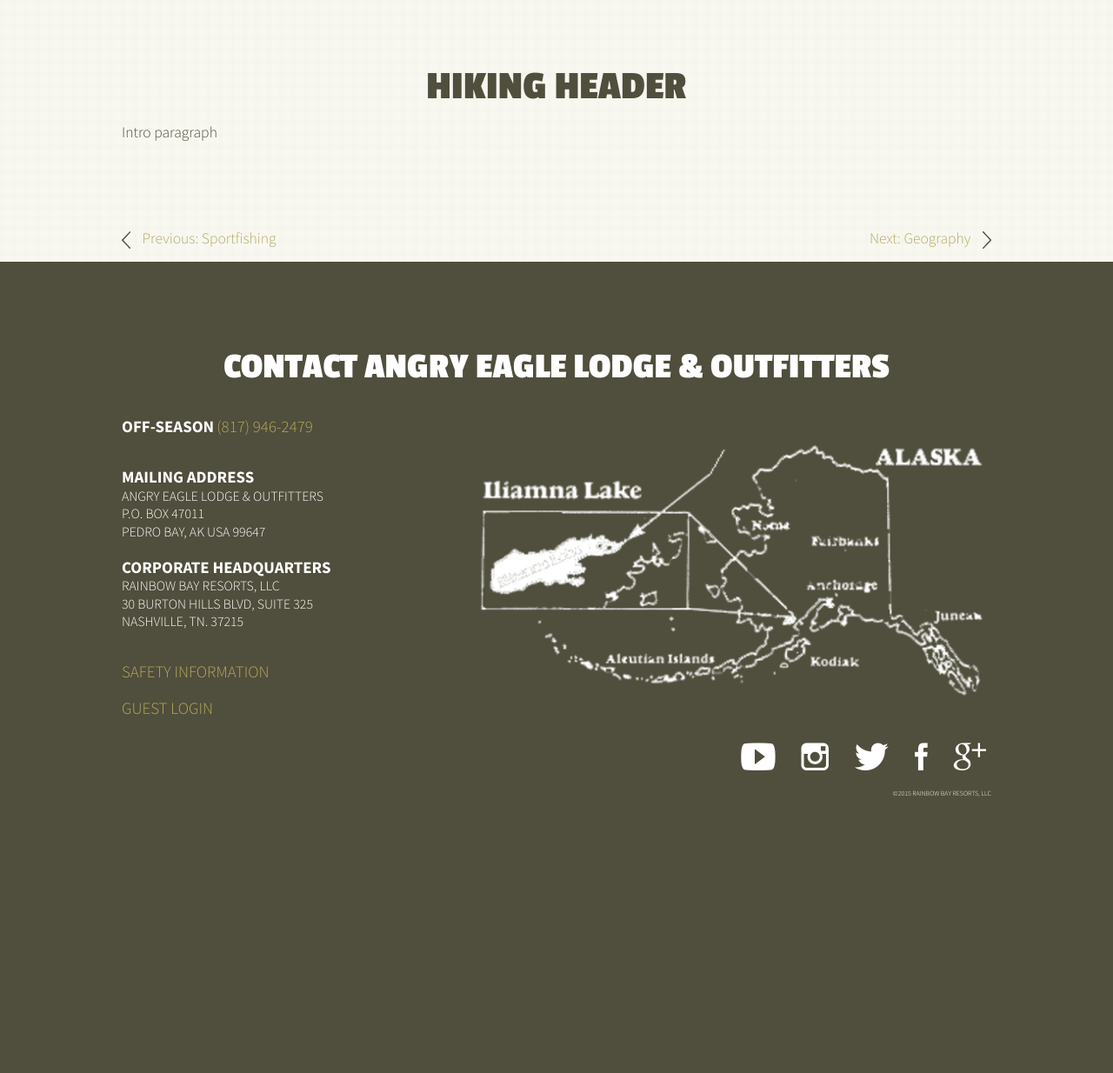
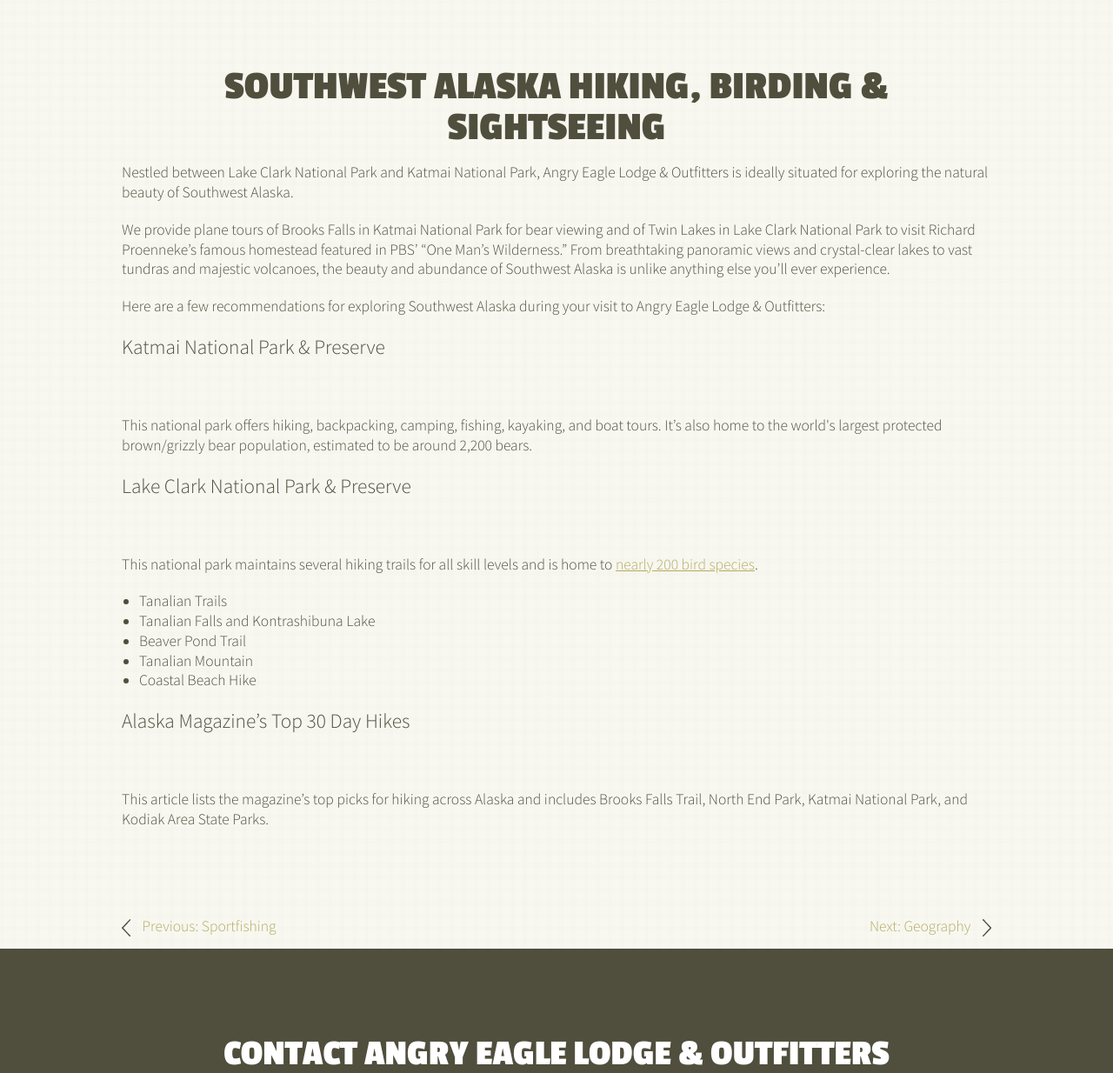
Before and after one commit to lindseyemaddox/rainbow-bay, a PHP site: page /recreation/hiking in a window 1280 px wide. Shown: the part 240-1474 px from the top of the page at 87% size. Before the commit the page ends 1156 px from the top, so only its background shows below. Run offline with PHP 8.4, Linux system fonts and the light colour scheme; some libraries are stand-ins or nearby versions; some web fonts are replaced.

Commit message:
text updates

```diff
--- a/recreation/geography.php
+++ b/recreation/geography.php
@@ -19,7 +19,7 @@
 
   <div class="inner">
 
-    <p class="prev"><a href="/recreation/hiking"><img src="/_assets/img/prev.png"/> <span>Previous:</span> Hiking and Such</a></p>
+    <p class="prev"><a href="/recreation/hiking"><img src="/_assets/img/prev.png"/> <span>Previous:</span> Hiking, Birding & Sightseeing</a></p>
 
     <p class="next"><a href="/galleries"><span>Next:</span> Galleries <img src="/_assets/img/next.png"/></a></p>
 
--- a/recreation/hiking.php
+++ b/recreation/hiking.php
@@ -7,9 +7,33 @@
 
 	<div class="inner">
 
-		<h2>Hiking Header</h2>
+		<h2>Southwest Alaska Hiking, Birding & Sightseeing</h2>
 
-		<p>Intro paragraph</p>
+		<p>Nestled between Lake Clark National Park and Katmai National Park, Angry Eagle Lodge & Outfitters is ideally situated for exploring the natural beauty of Southwest Alaska. </p>
+
+		<p>We provide plane tours of Brooks Falls in Katmai National Park for bear viewing and of Twin Lakes in Lake Clark National Park to visit Richard Proenneke’s famous homestead featured in PBS’ “One Man’s Wilderness.” From breathtaking panoramic views and crystal-clear lakes to vast tundras and majestic volcanoes, the beauty and abundance of Southwest Alaska is unlike anything else you’ll ever experience. </p>
+
+		<p>Here are a few recommendations for exploring Southwest Alaska during your visit to Angry Eagle Lodge & Outfitters:</p>
+
+		<h3>Katmai National Park & Preserve</h3>
+
+		<p>This national park offers hiking, backpacking, camping, fishing, kayaking, and boat tours. It’s also home to the world's largest protected brown/grizzly bear population, estimated to be around 2,200 bears.</p>
+
+		<h3>Lake Clark National Park & Preserve</h3>
+
+		<p>This national park maintains several hiking trails for all skill levels and is home to <a href="www.nps.gov/lacl/naturescience/bird-list.htm" target="_blank">nearly 200 bird species</a>.</p>
+
+		<ul>
+			<li>Tanalian Trails</li>
+			<li>Tanalian Falls and Kontrashibuna Lake</li>
+			<li>Beaver Pond Trail</li>
+			<li>Tanalian Mountain</li>
+			<li>Coastal Beach Hike</li>
+		</ul>
+
+		<h3>Alaska Magazine’s Top 30 Day Hikes</h3>
+
+		<p>This article lists the magazine’s top picks for hiking across Alaska and includes Brooks Falls Trail, North End Park, Katmai National Park, and Kodiak Area State Parks.</p>
 
 	</div><!--inner-->
 
--- a/recreation/sportfishing.php
+++ b/recreation/sportfishing.php
@@ -178,7 +178,7 @@
 
     <p class="prev"><a href="/about/fleet"><img src="/_assets/img/prev.png"/> <span>Previous:</span> Our Fleet</a></p>
 
-    <p class="next"><a href="/recreation/hiking"><span>Next:</span> Hiking and Such <img src="/_assets/img/next.png"/></a></p>
+    <p class="next"><a href="/recreation/hiking"><span>Next:</span> Hiking, Birding & Sightseeing <img src="/_assets/img/next.png"/></a></p>
 
     <div class="clearfix"></div>
 
```
